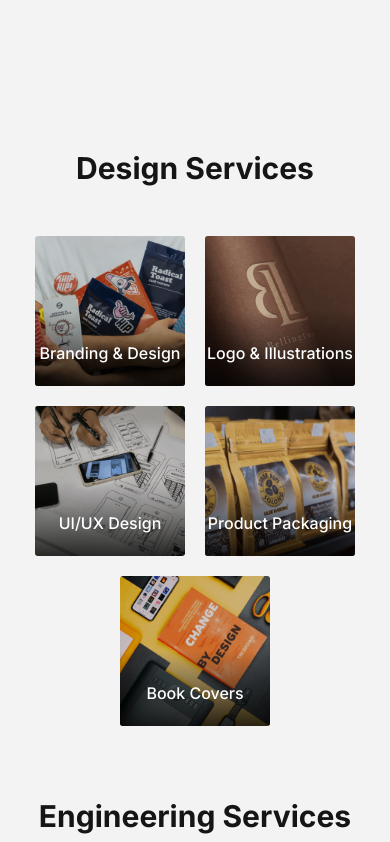
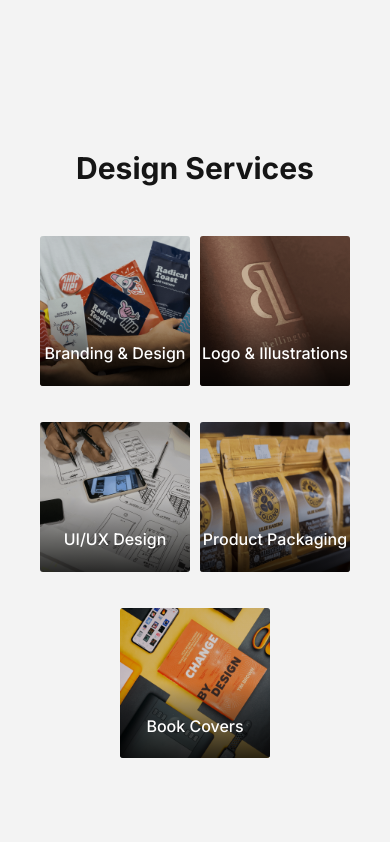
Before and after one commit to solomonmarvel97/boltcliq, a Vue app: page / in a window 390 px wide. Shown: the part 4842-5684 px from the top of the page. Built offline with nearby package versions, Linux system fonts and the light colour scheme.

Commit message:
removed case studies

```diff
--- a/src/pages/Home/Index.vue
+++ b/src/pages/Home/Index.vue
@@ -6,7 +6,7 @@
   <Experience />
   <Services />
   <Hero4 />
-  <CaseStudy />
+<!--  <CaseStudy />-->
   <Contact />
 </template>
 
--- a/src/pages/Home/Services.vue
+++ b/src/pages/Home/Services.vue
@@ -1,6 +1,5 @@
 <template>
   <div class="services" style="padding-top: 2em; padding-bottom: 5em">
-    <section>
       <div class="">
         <div v-for="(category, index) in services" :key="index">
           <div class="mt-5 mb-5">
@@ -17,7 +16,6 @@
           </div>
         </div>
       </div>
-    </section>
   </div>
 </template>
 
@@ -33,19 +31,26 @@
 
 .services .container {
   display: flex;
-  gap: 20px;
+  gap: 10px;
   flex-wrap: wrap;
   justify-content: center;
-
+  height: 65vh;
+  transition: all .5s ease-in-out;
 }
 
 .services .container .child {
   width: 100%;
-  height: 150px;
-  position: relative;
+  height: 350px;
   display: grid;
   place-items: center;
-  flex-basis: 150px;
+  flex-basis: 200px;
+  align-items: center;
+  position: relative;
+  transition: all .5s ease-in-out;
+}
+
+.services .container .child:hover {
+  height: 400px;
 }
 
 .services .container .child::before {
@@ -83,6 +88,28 @@
   font-weight: 500;
 }
 
+@media (max-width: 768px) {
+  .services .container {
+    display: flex;
+    gap: 10px;
+    flex-wrap: wrap;
+    justify-content: center;
+    height: 65vh;
+    transition: all .5s ease-in-out;
+  }
+
+  .services .container .child {
+    width: 100%;
+    height: 150px;
+    display: grid;
+    place-items: center;
+    flex-basis: 150px;
+  }
+
+  .services .container .child:hover {
+    height: 150px;
+  }
+}
 </style>
 
 <script>
```
Also changed, not shown: src/assets/images/background1.jpg, src/assets/images/background12.jpg (added).
